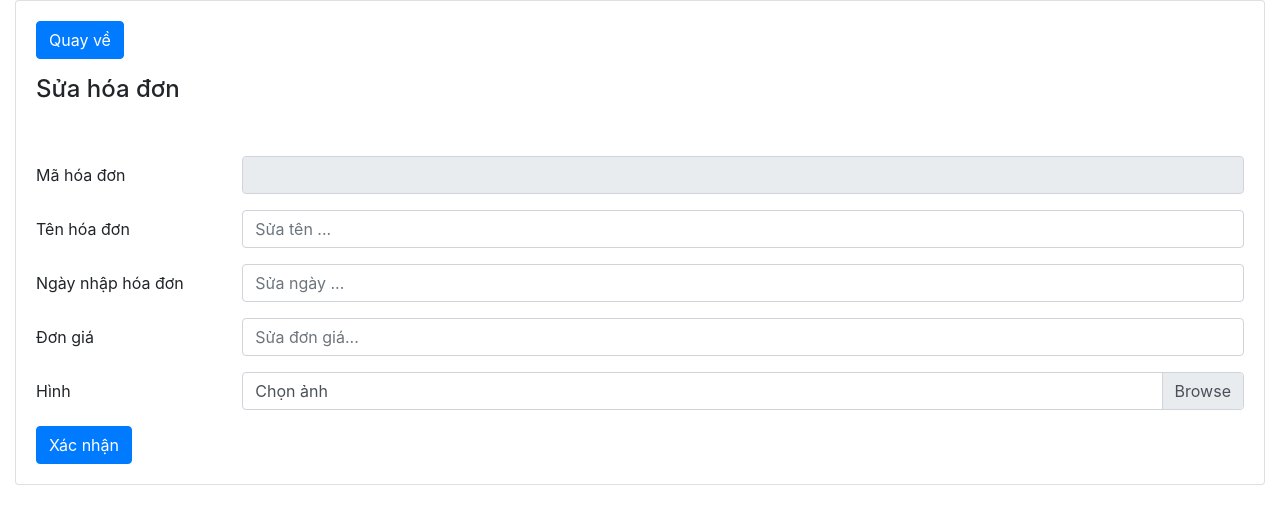
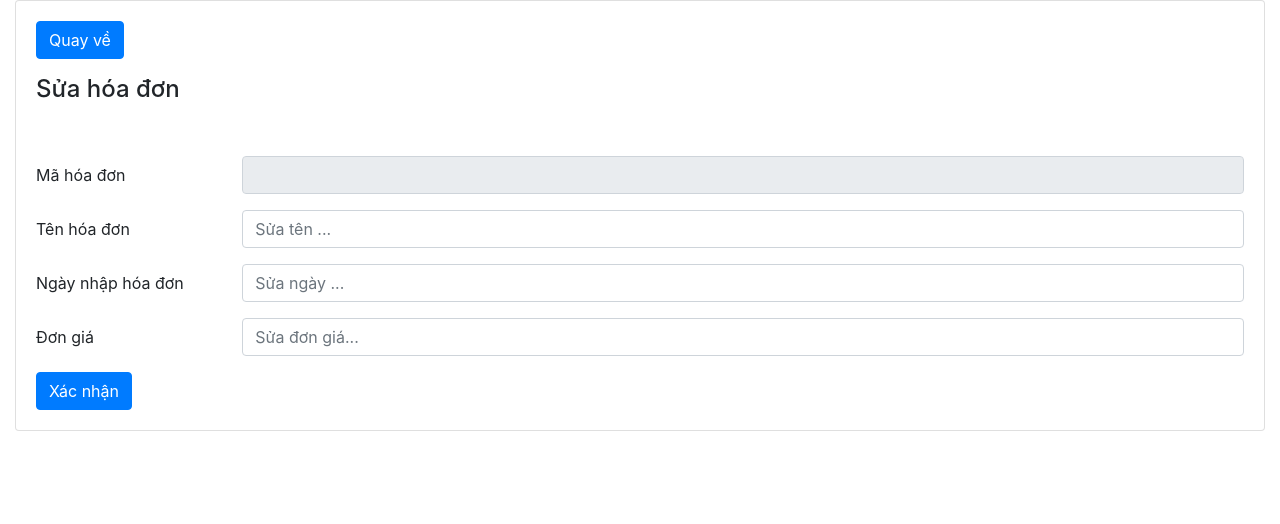
Before and after one commit to congnv0330/web2020-midterm-itt, a CodeIgniter app: page /web2020-midterm-itt/index.php/admin/hoadon/edit in a window 1280 px wide. Shown: the top 524 px of the page. Run offline with CodeIgniter, Linux system fonts and the light colour scheme.

Commit message:
update them, sua hoa don

```diff
--- a/application/views/admin/Hoadon/edit.php
+++ b/application/views/admin/Hoadon/edit.php
@@ -45,15 +45,7 @@
                         <input type="text" class="form-control " id="price" name="price" placeholder="Sửa đơn giá..." value="" required="">
                     </div>
                 </div>
-                <div class="form-group row">
-                    <label for="image" class="col-sm-2 col-form-label">Hình</label>
-                    <div class="col-sm-10">
-                      <div class="custom-file">
-                        <input type="file" class="custom-file-input" id="customFileLang" lang="pl-Pl">
-                        <label class="custom-file-label" for="customFileLang">Chọn ảnh</label>
-                      </div>
-                    </div>
-                </div>
+
                 <button type="submit" class="btn btn-primary">Xác nhận</button>
             </form>
         </div>
```
Also changed, not shown: application/views/admin/Hoadon/create.php (+1 -9 lines).
